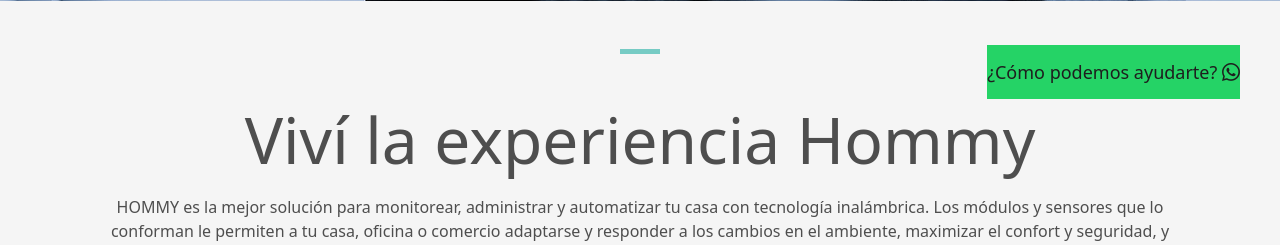
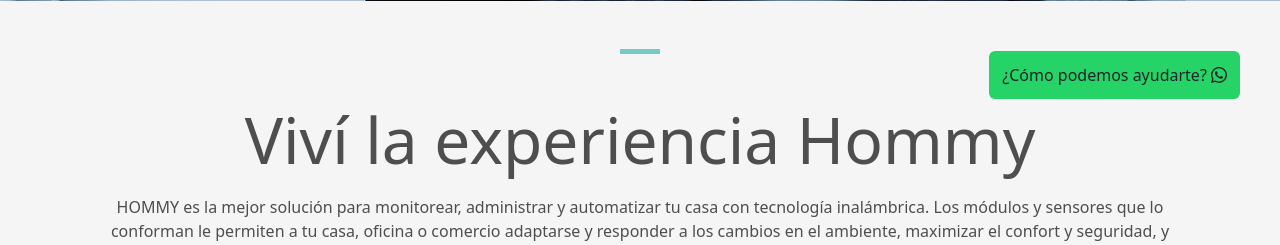
Before and after one commit to leanlino/django_lean-master, a Django app: page / in a window 1280 px wide. Shown: the part 661-906 px from the top of the page. Run offline with Django 4.2, Linux system fonts and the light colour scheme.

Commit message:
ultima_luis_arranco_gobiernodelacicudad

```diff
--- a/core/settings.py
+++ b/core/settings.py
@@ -101,8 +101,8 @@
 else:
     DATABASES = {
     'default': dj_database_url.config(
-        # Feel free to alter this value to suit your needs.
-        default='postgresql://postgres:postgres@localhost:5432/core',
+
+        default='postgres://database_django_user:AHXbq4W4uesturfcoEhWudHkxb5ZWxUU@dpg-ci5o9clgkuvgpfd9j9a0-a/database_django',
         conn_max_age=600
     )
 }
--- a/templates/base.html
+++ b/templates/base.html
@@ -28,39 +28,28 @@
     {% include "components/footer.html" %}
 </body>
 <style>
-    /* .whatsapp-float {
-      background-color: green;
-      position: fixed;
-      width: 60px;
-      height: 60px;
-      bottom: 40px;
-      right: 40px;
-      border-radius: 50px;
-      text-align: center;
-      font-size: 24px;
-      z-index: 100;
-      display: flex;
-      align-items: center;
-      justify-content: center;
-    } */
     .whatsapp-float {
           height: 3em;
           background-color: #25d366;
           position: fixed;
           bottom: 40px;
           right: 40px;
-        font-size: 18px;
+          font-size: 16px;
           z-index: 100;
           display: flex;
           align-items: center;
           justify-content: center;
+        }
+    .whatsapp-float:hover {
+        background-color: rgb(88, 88, 253);
+        color: white;
     }
 </style>
 </head>
 
 </head>
 
-<a href="https://api.whatsapp.com/send?phone=5491167255881" class="tn btn-floating btn-bprimary whatsapp-float"
+<a href="https://api.whatsapp.com/send?phone=5491167255881" class="btn btn-floating btn-bprimary whatsapp-float"
     target="_blank">
     <!-- <i class="bi bi-whatsapp" style="line-height: inherit;"></i> -->
     <span>¿Cómo podemos ayudarte? <i class="bi bi-whatsapp" style="line-height: inherit;"></i></span>
--- a/templates/components/form.html
+++ b/templates/components/form.html
@@ -3,7 +3,7 @@
 <input type="hidden" name="csrfmiddlewaretoken" value="{{ csrf_token }}">
 <section id="contact" class="paralax-mf footer-paralax bg-image sect-mt4 route">
 
-    <div class="container">
+    <div class="container" id="mensajes">
       <div class="row">
         <div class="col-sm-12">
           <div class="contact-mf">
--- a/templates/pages/home.html
+++ b/templates/pages/home.html
@@ -28,7 +28,7 @@
           <h5 class="mb-6">
             Tu casa inteligente
           </h5>
-          <a class="btn btn-outline-light btn-lg m-2" href=#contact >Contacto</a>
+          <a class="btn btn-outline-light btn-lg m-2" href=#mensajes >Contacto</a>
           <a class="btn btn-outline-light btn-lg m-2" href=#services
 
             role="button">+ info</a>
```
Lines whose indentation alone changed are shown as unchanged.
